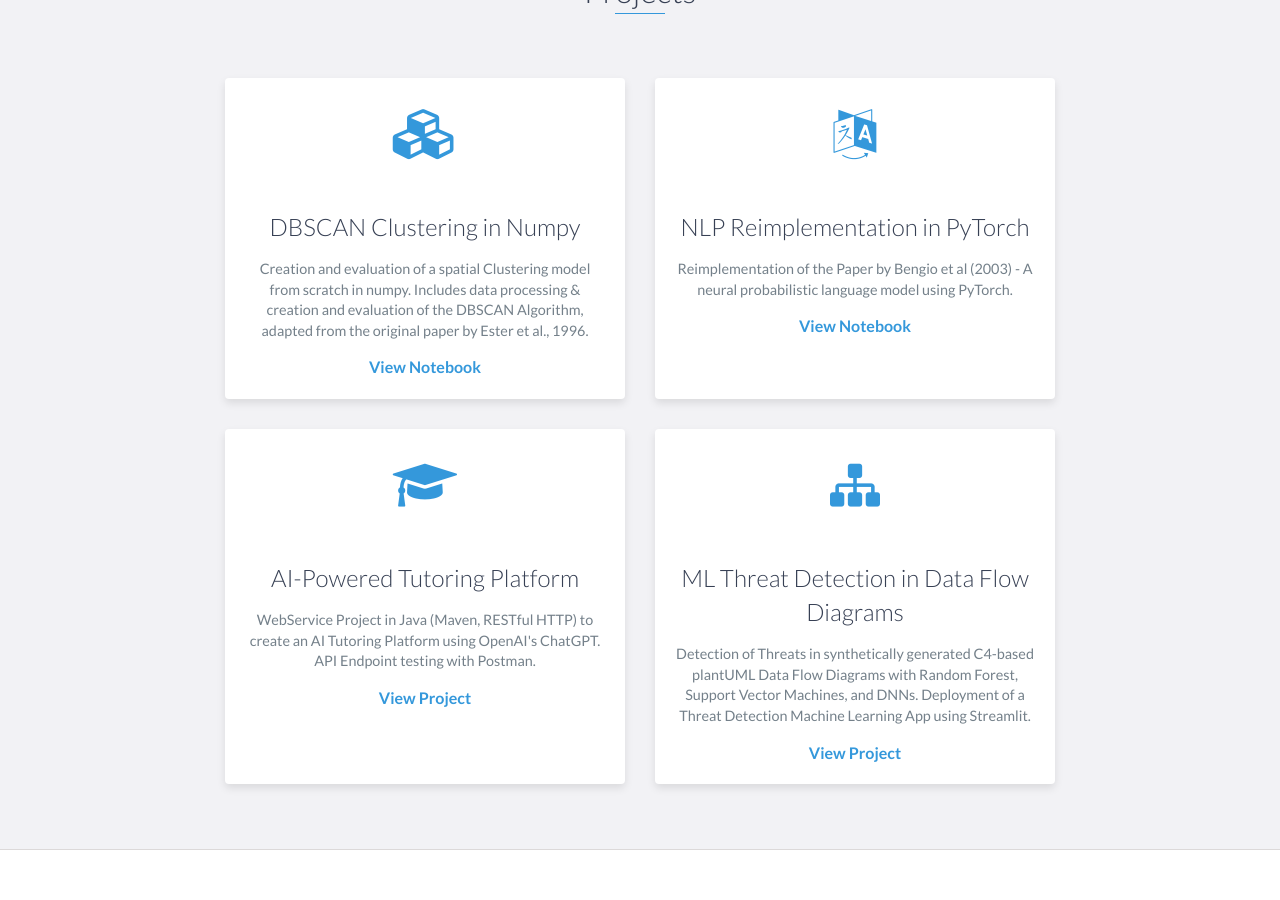
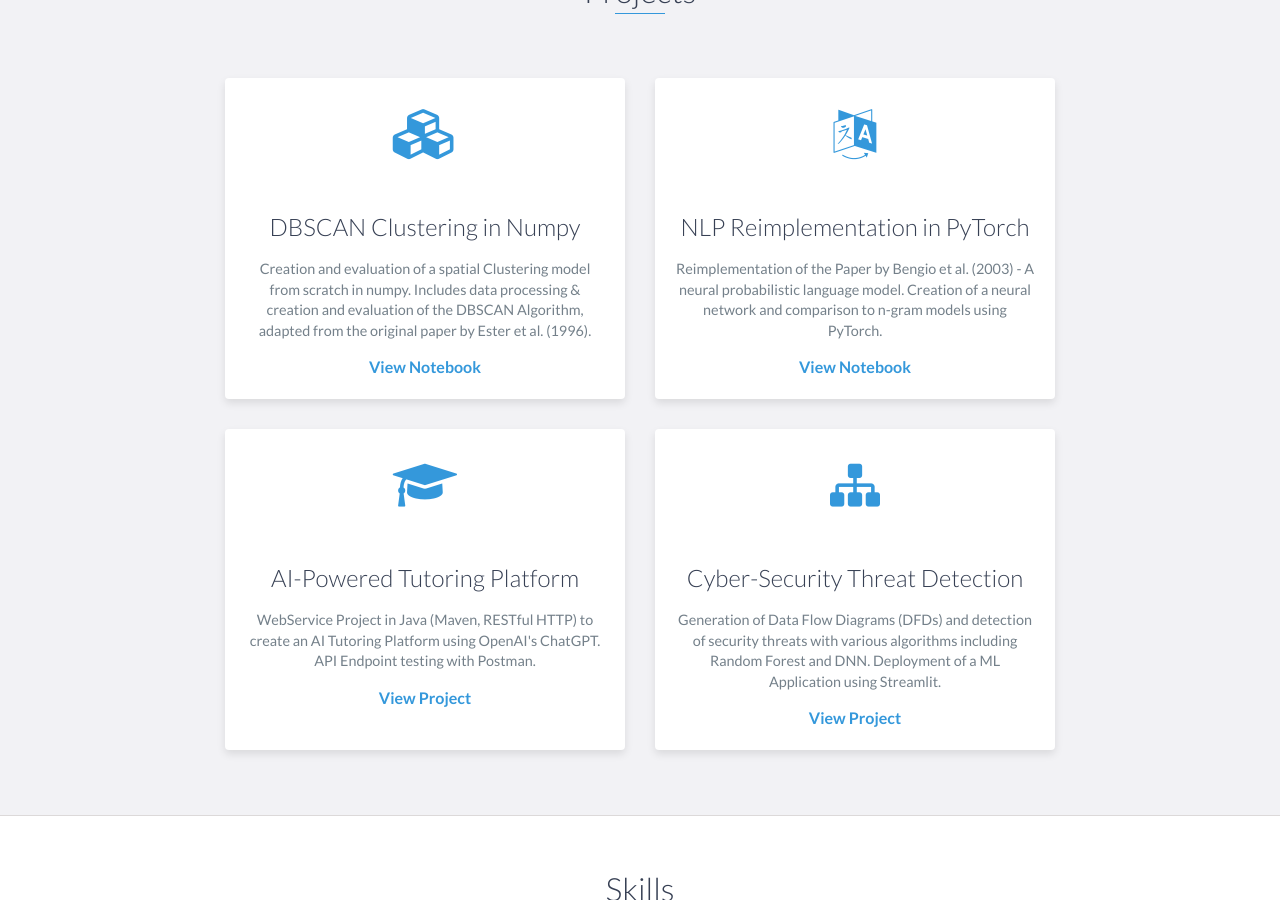
Before and after one commit to Dennis9699/MyProfile, a Jekyll site: the page index.html, which Jekyll copies as it is, in a window 1280 px wide and 900 px high, scrolled down 2257 px. Built offline with Jekyll 4.4.1, drawn with Linux system fonts in a browser that asks for light colours.

Commit message:
Update index.html

```diff
--- a/index.html
+++ b/index.html
@@ -143,7 +143,7 @@
                 <div class="project-info">
                     <h3>DBSCAN Clustering in Numpy</h3>
                     <p>
-                        Creation and evaluation of a spatial Clustering model from scratch in numpy. Includes data processing & creation and evaluation of the DBSCAN Algorithm, adapted from the original paper by Ester et al., 1996.
+                        Creation and evaluation of a spatial Clustering model from scratch in numpy. Includes data processing & creation and evaluation of the DBSCAN Algorithm, adapted from the original paper by Ester et al. (1996).
                     </p>
                     <a href="https://github.com/Dennis9699/MyProfile/blob/main/Clustering_project/DBSCAN_Dennis_Linnert.ipynb" target="_blank">View Notebook</a>
                 </div>
@@ -157,7 +157,7 @@
                 <div class="project-info">
                     <h3>NLP Reimplementation in PyTorch</h3>
                     <p>
-                        Reimplementation of the Paper by Bengio et al (2003) - A neural probabilistic language model using PyTorch.
+                        Reimplementation of the Paper by Bengio et al. (2003) - A neural probabilistic language model. Creation of a neural network and comparison to n-gram models using PyTorch.
                     </p>
                     <a href="https://github.com/Dennis9699/MyProfile/blob/main/NLP_project/Bengio%20et%20al.%20(2003)%20Reimplementation.ipynb" target="_blank">View Notebook</a>
                 </div>
@@ -183,9 +183,9 @@
                     <i class="fa fa-sitemap" aria-hidden="true"></i>
                 </div>
                 <div class="project-info">
-                    <h3>ML Threat Detection in Data Flow Diagrams</h3>
+                    <h3>Cyber-Security Threat Detection</h3>
                     <p>
-                        Detection of Threats in synthetically generated C4-based plantUML Data Flow Diagrams with Random Forest, Support Vector Machines, and DNNs. Deployment of a Threat Detection Machine Learning App using Streamlit.
+                        Generation of Data Flow Diagrams (DFDs) and detection of security threats with various algorithms including Random Forest and DNN. Deployment of a ML Application using Streamlit.
                     </p>
                     <a href="https://github.com/Dennis9699/MyProfile/tree/main/threat_modeling_algorithm_app" target="_blank">View Project</a>
                 </div>
```
